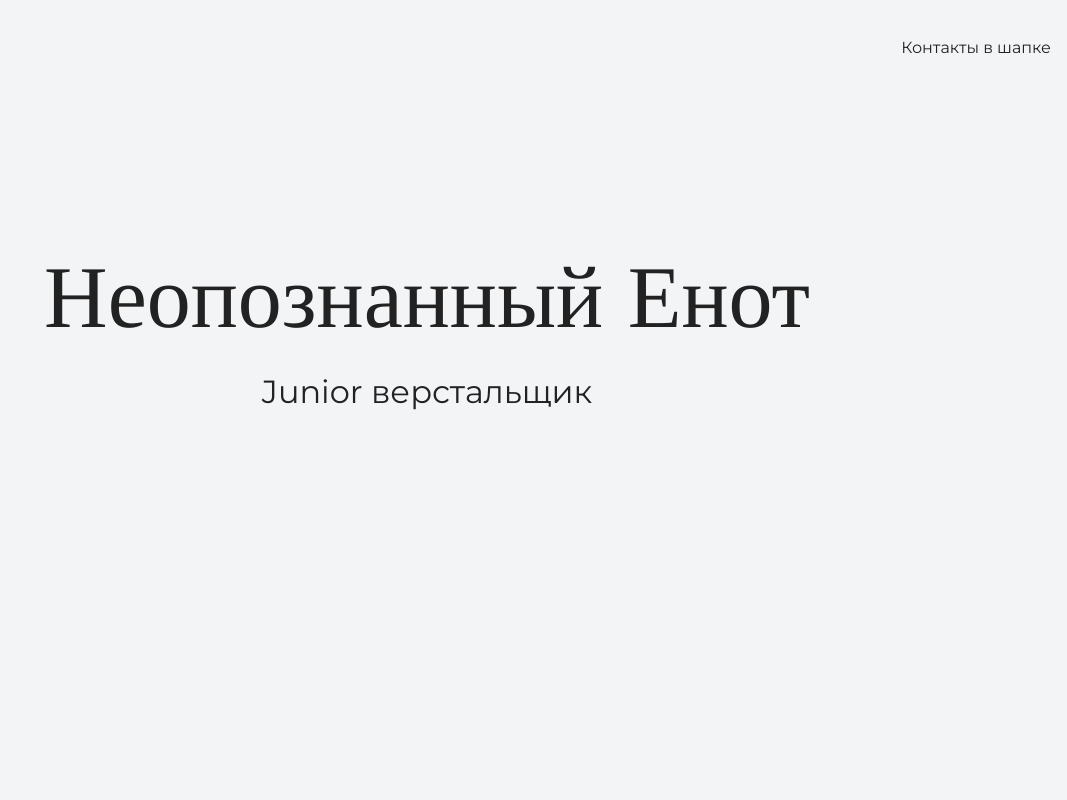
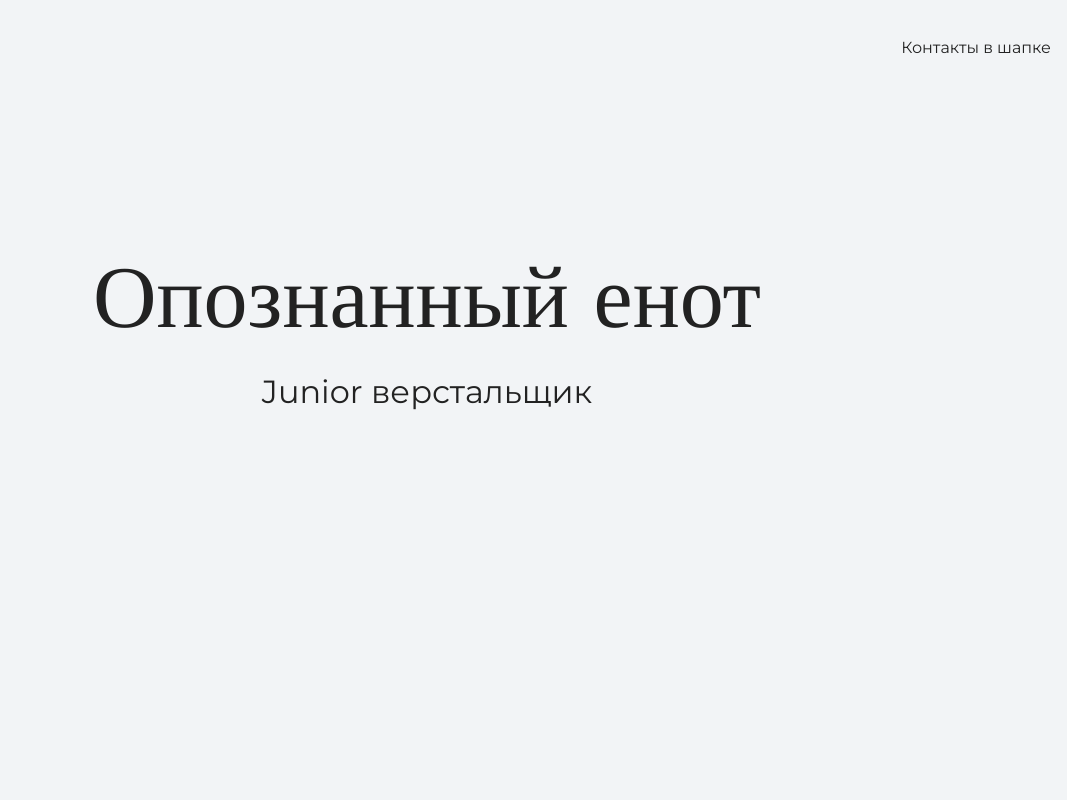
Before and after one commit to kostya26655/My-site, a plain HTML site: page index.html in a window 1280 px wide. Shown: the top 800 px of the page, without its empty margins (213-1280 px from the left). Drawn offline with nearby package versions, Linux system fonts and the light colour scheme.

Commit message:
Изменение записи

```diff
--- a/index.html
+++ b/index.html
@@ -18,7 +18,7 @@
 
     <section class="hero-image">
       <div class="container">
-        <h1 class="heading">Неопознанный Енот</h1>
+        <h1 class="heading">Опознанный енот</h1>
       <p>Junior верстальщик</p>
       </div>
     </section>
```
